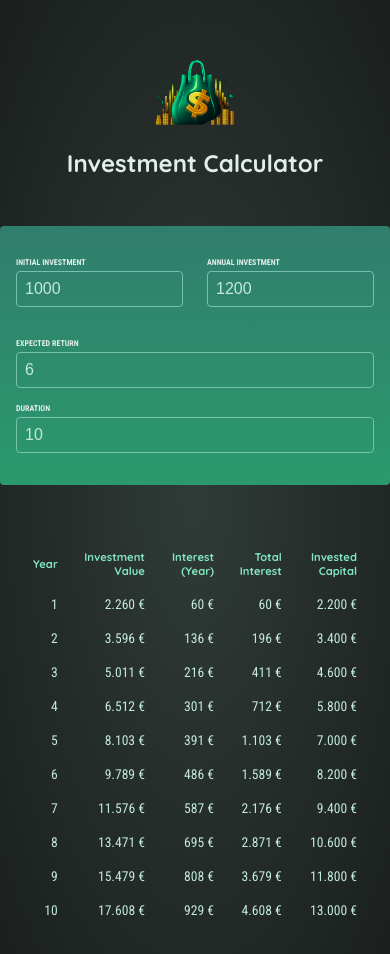
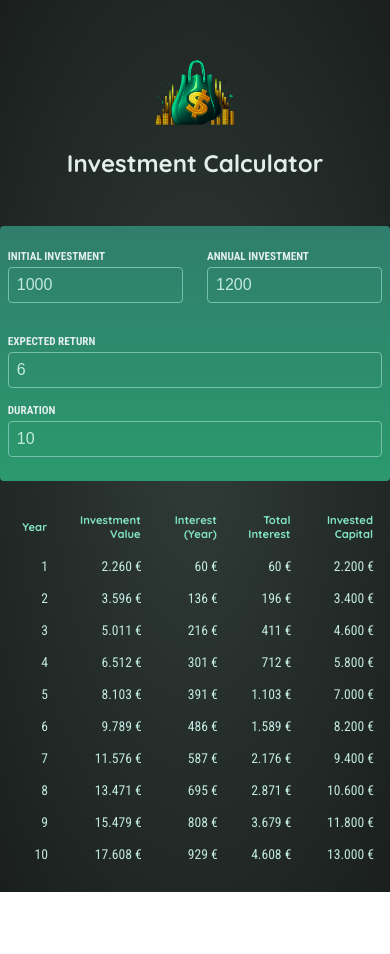
Before and after one commit to Michelle-bit-web/investment-calculator-react, a React (Vite) app: page / in a window 390 px wide. Shown: the top 954 px of the page. After the commit the page ends 892 px from the top, so only its background shows below. Built offline with nearby package versions, Linux system fonts and the light colour scheme.

Commit message:
responsive design, readme added

```diff
--- a/src/App.jsx
+++ b/src/App.jsx
@@ -20,11 +20,14 @@ function App() {
     });
   }
 
+  const inputIsValid = userInput.duration >= 1;
+
   return (
     <>
       <Header />
       <UserInput setInputData={handleChange} userInput={userInput} />
-      <Results userInput={userInput}/>
+      {!inputIsValid && <p className="center">Please enter a duration greater than "0".</p>}
+      {inputIsValid && <Results userInput={userInput}/>}
     </>
   );
 }
--- a/src/index.css
+++ b/src/index.css
@@ -1,4 +1,4 @@
-@import url('https://fonts.googleapis.com/css2?family=Quicksand:wght@400;700&family=Roboto+Condensed:wght@400;700&display=swap');
+@import url("https://fonts.googleapis.com/css2?family=Quicksand:wght@400;700&family=Roboto+Condensed:wght@400;700&display=swap");
 
 * {
   box-sizing: border-box;
@@ -6,7 +6,7 @@
 
 body {
   margin: 0;
-  font-family: 'Quicksand', sans-serif;
+  font-family: "Quicksand", sans-serif;
   -webkit-font-smoothing: antialiased;
   -moz-osx-font-smoothing: grayscale;
   background: radial-gradient(#303b37, #1a1f1d);
@@ -18,7 +18,6 @@ body {
   text-align: center;
   margin: 3rem auto;
 }
-
 
 #header img {
   width: 5rem;
@@ -32,9 +31,9 @@ body {
 }
 
 #user-input {
-  padding: 1rem;
+  padding: clamp(4px, 2vw, 1rem);
+  margin: clamp(4px, 4vw, 2rem) auto;
   max-width: 30rem;
-  margin: 2rem auto;
   border-radius: 4px;
   background: linear-gradient(180deg, #307e6c, #2b996d);
 }
@@ -48,8 +47,8 @@ body {
 #user-input label {
   display: block;
   margin-bottom: 0.25rem;
-  font-family: 'Roboto Condensed', sans-serif;
-  font-size: 0.5rem;
+  font-family: "Roboto Condensed", sans-serif;
+  font-size: 0.7rem;
   font-weight: bold;
   text-transform: uppercase;
 }
@@ -65,25 +64,64 @@ body {
 }
 
 #result {
-  max-width: 50rem;
-  margin: 2rem auto;
-  padding: 1rem;
+  width: clamp(30rem, 90vw, 50rem);
+  margin: clamp(4px, 4vw, 2rem) auto;
+  padding: clamp(4px, 3vw, 1rem);
   table-layout: fixed;
   border-spacing: 1rem;
   text-align: right;
 }
 
+#result {
+  table-layout: auto;
+}
+
+#result td:first-child {
+  width: 2rem;
+}
+
 #result thead {
-  font-size: 0.7rem;
+  font-size: 1rem;
   color: #83e6c0;
 }
 
 #result tbody {
-  font-family: 'Roboto Condensed', sans-serif;
-  font-size: 0.85rem;
+  font-family: "Roboto Condensed", sans-serif;
+  font-size: 1rem;
   color: #c2e9e0;
 }
 
 .center {
   text-align: center;
 }
+
+@media (max-width: 510px) {
+  #result {
+    padding: 0.5rem;
+    margin: 0 auto;
+    width: fit-content;
+  }
+  #result thead th {
+    font-size: 0.9rem;
+  }
+  #result tbody tr td {
+    font-size: 0.9rem;
+  }
+}
+
+@media (max-width: 440px) {
+  #result {
+    padding: 0;
+    width: fit-content;
+  }
+  #result td {
+    width: fit-content;
+  }
+  #result thead th {
+    font-size: 0.70rem;
+  }
+  #result tbody tr td {
+    font-size: 0.85rem;
+    padding: 0;
+  }
+}
```
Also changed, not shown: public/preview.png (added), 1 other file (tests, documents, lock files or other folders).
